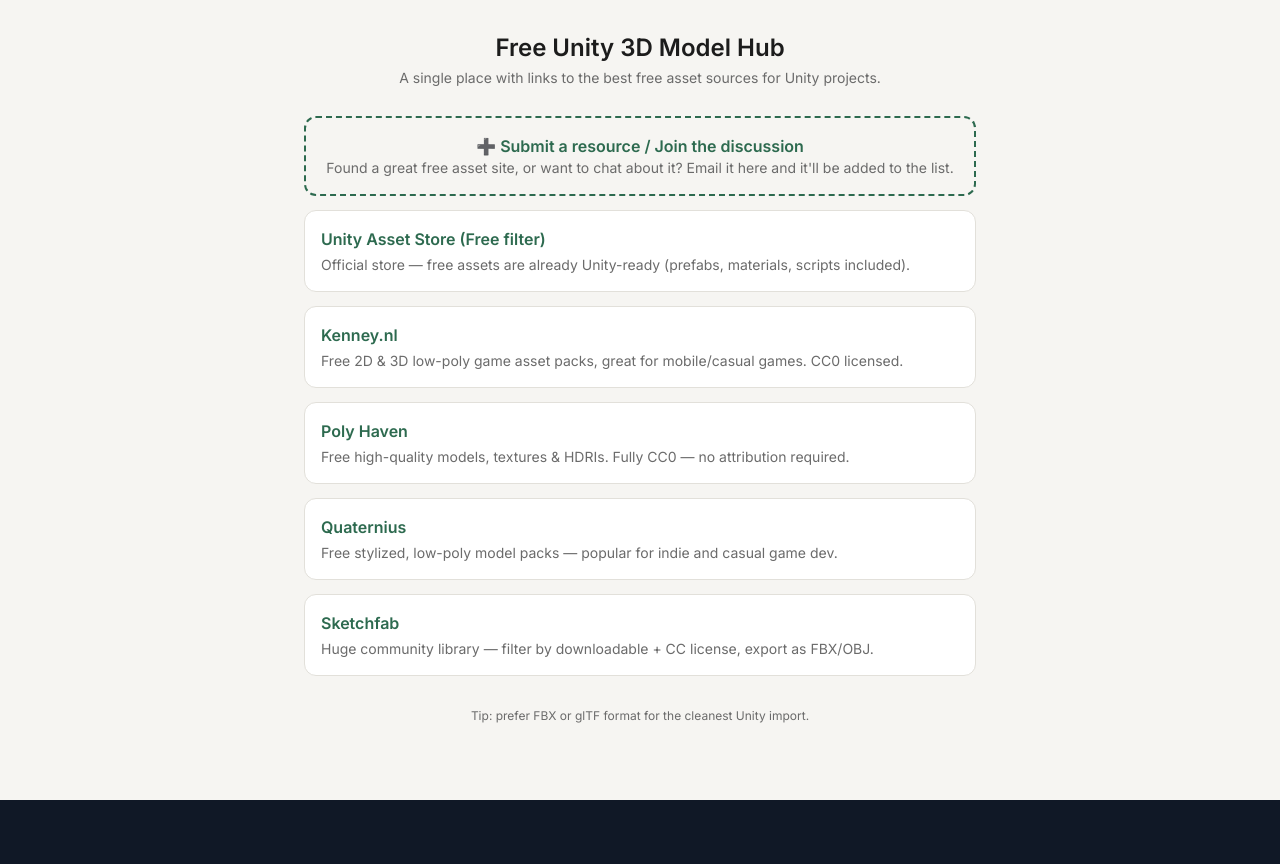
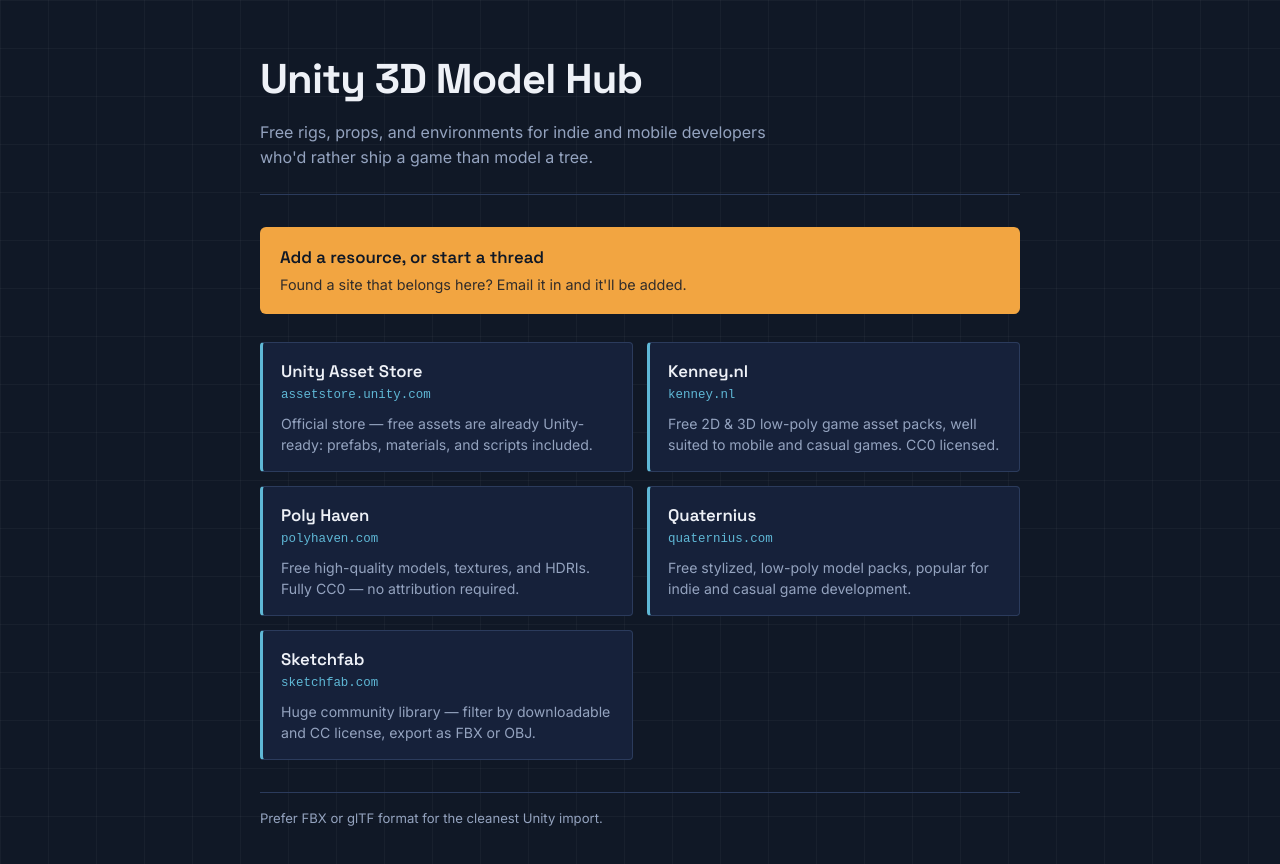
Before and after one commit to sureshwsc172/UnityHub, a Next.js app: page / in a window 1280 px wide. Shown: the top 864 px of the page. Before the commit the page ends 800 px from the top, so only its background shows below. Built offline with nearby package versions, Linux system fonts and the light colour scheme.

Commit message:
Update index.js

```diff
--- a/pages/index.js
+++ b/pages/index.js
@@ -1,28 +1,33 @@
 const resources = [
   {
-    title: "Unity Asset Store (Free filter)",
+    title: "Unity Asset Store",
+    domain: "assetstore.unity.com",
     url: "https://assetstore.unity.com/3d?price=0-0",
-    desc: "Official store — free assets are already Unity-ready (prefabs, materials, scripts included).",
+    desc: "Official store — free assets are already Unity-ready: prefabs, materials, and scripts included.",
   },
   {
     title: "Kenney.nl",
+    domain: "kenney.nl",
     url: "https://kenney.nl/assets",
-    desc: "Free 2D & 3D low-poly game asset packs, great for mobile/casual games. CC0 licensed.",
+    desc: "Free 2D & 3D low-poly game asset packs, well suited to mobile and casual games. CC0 licensed.",
   },
   {
     title: "Poly Haven",
+    domain: "polyhaven.com",
     url: "https://polyhaven.com/models",
-    desc: "Free high-quality models, textures & HDRIs. Fully CC0 — no attribution required.",
+    desc: "Free high-quality models, textures, and HDRIs. Fully CC0 — no attribution required.",
   },
   {
     title: "Quaternius",
+    domain: "quaternius.com",
     url: "https://quaternius.com/",
-    desc: "Free stylized, low-poly model packs — popular for indie and casual game dev.",
+    desc: "Free stylized, low-poly model packs, popular for indie and casual game development.",
   },
   {
     title: "Sketchfab",
+    domain: "sketchfab.com",
     url: "https://sketchfab.com/3d-models?features=downloadable&sort_by=-likeCount",
-    desc: "Huge community library — filter by downloadable + CC license, export as FBX/OBJ.",
+    desc: "Huge community library — filter by downloadable and CC license, export as FBX or OBJ.",
   },
 ];
 
@@ -31,46 +36,131 @@
 
 export default function Home() {
   return (
-    <main className="min-h-screen bg-[#f6f5f2] dark:bg-[#16181a] text-[#1c1c1c] dark:text-[#eaeaea] px-4 py-8">
-      <header className="max-w-2xl mx-auto text-center mb-7">
-        <h1 className="text-2xl font-semibold mb-1">Free Unity 3D Model Hub</h1>
-        <p className="text-sm text-[#6b6b6b] dark:text-[#a0a0a0]">
-          A single place with links to the best free asset sources for Unity projects.
-        </p>
-      </header>
+    <main className="page">
+      <div className="container">
+        <header className="header">
+          <h1>Unity 3D Model Hub</h1>
+          <p>
+            Free rigs, props, and environments for indie and mobile developers
+            who'd rather ship a game than model a tree.
+          </p>
+        </header>
 
-      <div className="max-w-2xl mx-auto grid gap-3.5">
-        <a
-          href={SUBMIT_EMAIL}
-          className="block rounded-xl border-2 border-dashed border-[#2d6a4f] dark:border-[#6fd6a3] p-4 text-center hover:opacity-90"
-        >
-          <div className="font-semibold text-[#2d6a4f] dark:text-[#6fd6a3]">
-            ➕ Submit a resource / Join the discussion
-          </div>
-          <div className="text-sm text-[#6b6b6b] dark:text-[#a0a0a0]">
-            Found a great free asset site, or want to chat about it? Email it here and it'll be added to the list.
-          </div>
+        <a href={SUBMIT_EMAIL} className="submit-block">
+          <span className="submit-title">Add a resource, or start a thread</span>
+          <span className="submit-desc">
+            Found a site that belongs here? Email it in and it'll be added.
+          </span>
         </a>
 
-        {resources.map((r) => (
-          <a
-            key={r.url}
-            href={r.url}
-            target="_blank"
-            rel="noopener noreferrer"
-            className="block rounded-xl border border-[#e2e0da] dark:border-[#33373a] bg-white dark:bg-[#202325] p-4 hover:border-[#2d6a4f] dark:hover:border-[#6fd6a3]"
-          >
-            <div className="font-semibold text-[#2d6a4f] dark:text-[#6fd6a3] mb-1">
-              {r.title}
-            </div>
-            <div className="text-sm text-[#6b6b6b] dark:text-[#a0a0a0]">{r.desc}</div>
-          </a>
-        ))}
+        <div className="grid">
+          {resources.map((r) => (
+            <a key={r.url} href={r.url} target="_blank" rel="noopener noreferrer" className="card">
+              <div className="card-title">{r.title}</div>
+              <div className="card-domain">{r.domain}</div>
+              <div className="card-desc">{r.desc}</div>
+            </a>
+          ))}
+        </div>
+
+        <footer>Prefer FBX or glTF format for the cleanest Unity import.</footer>
       </div>
 
-      <footer className="max-w-2xl mx-auto text-center text-xs text-[#6b6b6b] dark:text-[#a0a0a0] mt-8">
-        Tip: prefer FBX or glTF format for the cleanest Unity import.
-      </footer>
+      <style jsx global>{`
+        .page {
+          min-height: 100vh;
+          padding: 48px 20px 64px;
+          background-image:
+            repeating-linear-gradient(to right, rgba(255,255,255,0.035) 0 1px, transparent 1px 48px),
+            repeating-linear-gradient(to bottom, rgba(255,255,255,0.035) 0 1px, transparent 1px 48px);
+        }
+        .container {
+          max-width: 760px;
+          margin: 0 auto;
+        }
+        .header {
+          margin-bottom: 32px;
+          border-bottom: 1px solid var(--border);
+          padding-bottom: 24px;
+        }
+        .header h1 {
+          font-family: 'Space Grotesk', sans-serif;
+          font-weight: 700;
+          font-size: clamp(1.9rem, 5vw, 2.6rem);
+          margin: 0 0 10px;
+          letter-spacing: -0.02em;
+        }
+        .header p {
+          color: var(--text-muted);
+          font-size: 1rem;
+          line-height: 1.55;
+          max-width: 52ch;
+          margin: 0;
+        }
+        .submit-block {
+          display: block;
+          background: var(--accent);
+          color: var(--accent-ink);
+          border-radius: 6px;
+          padding: 18px 20px;
+          text-decoration: none;
+          margin-bottom: 28px;
+        }
+        .submit-title {
+          display: block;
+          font-family: 'Space Grotesk', sans-serif;
+          font-weight: 600;
+          font-size: 1.05rem;
+          margin-bottom: 4px;
+        }
+        .submit-desc {
+          display: block;
+          font-size: 0.9rem;
+          opacity: 0.85;
+        }
+        .grid {
+          display: grid;
+          grid-template-columns: repeat(auto-fit, minmax(280px, 1fr));
+          gap: 14px;
+        }
+        .card {
+          display: block;
+          background: var(--surface);
+          border: 1px solid var(--border);
+          border-left: 3px solid var(--accent-2);
+          border-radius: 4px;
+          padding: 16px 18px;
+          text-decoration: none;
+          color: var(--text);
+        }
+        .card:hover {
+          border-left-color: var(--accent);
+        }
+        .card-title {
+          font-family: 'Space Grotesk', sans-serif;
+          font-weight: 600;
+          font-size: 1.05rem;
+          margin-bottom: 2px;
+        }
+        .card-domain {
+          font-family: monospace;
+          font-size: 0.78rem;
+          color: var(--accent-2);
+          margin-bottom: 8px;
+        }
+        .card-desc {
+          font-size: 0.88rem;
+          line-height: 1.5;
+          color: var(--text-muted);
+        }
+        footer {
+          margin-top: 32px;
+          font-size: 0.82rem;
+          color: var(--text-muted);
+          border-top: 1px solid var(--border);
+          padding-top: 16px;
+        }
+      `}</style>
     </main>
   );
 }
```
